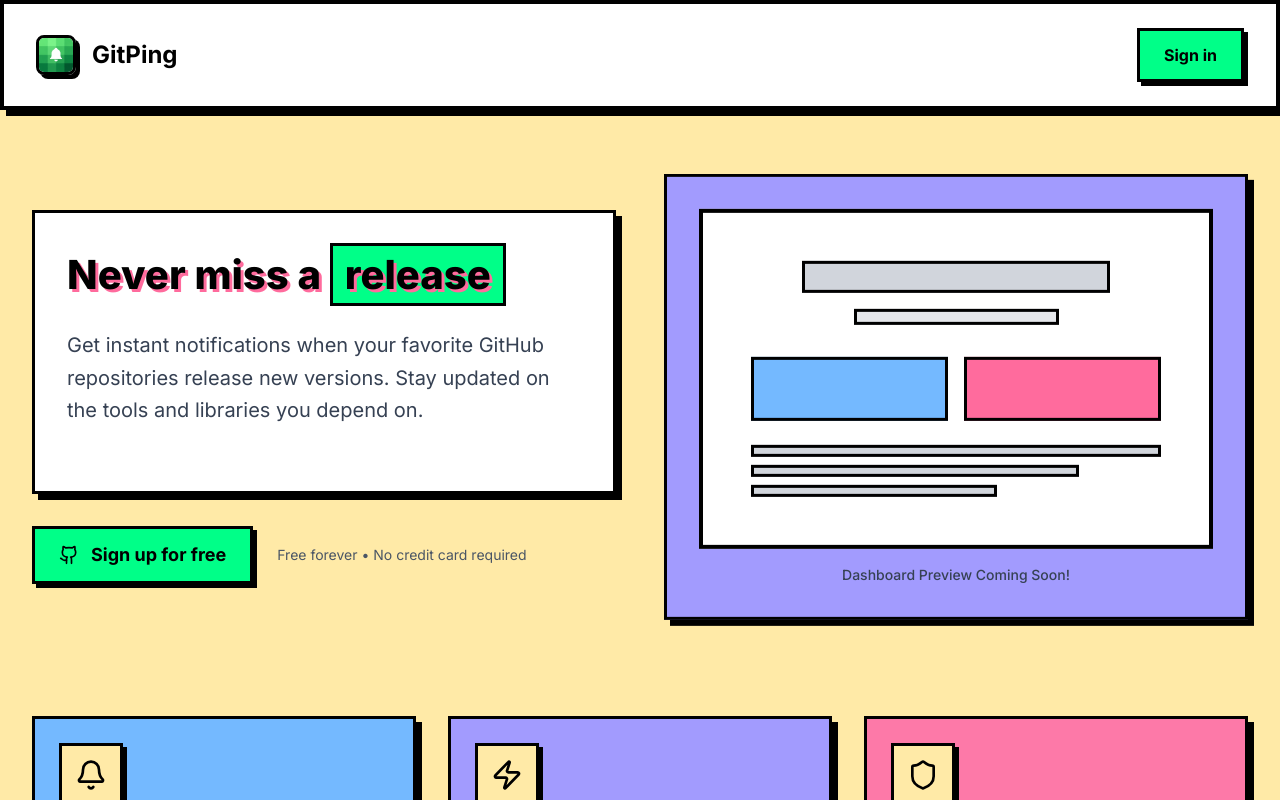
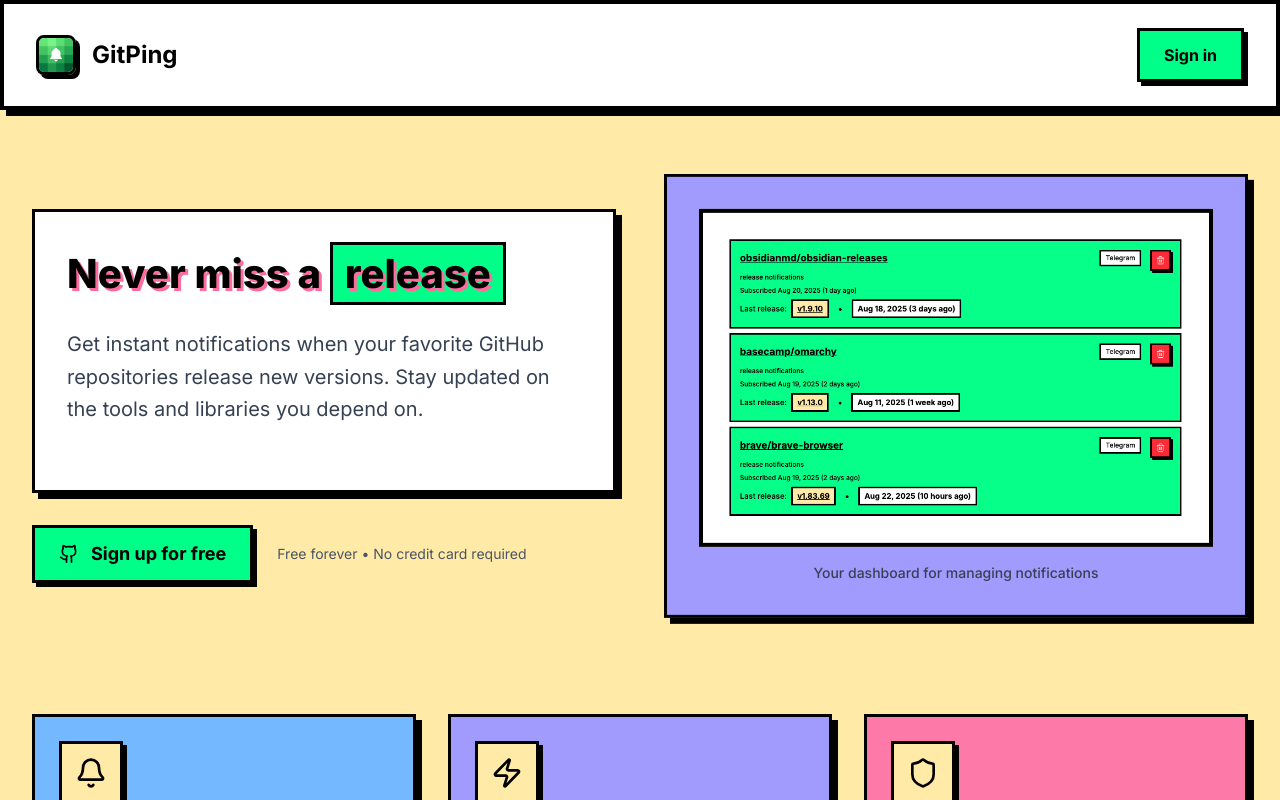
Before and after one commit to velvet-shark/gitping, a Next.js app in the folder web/: page / in a window 1280 px wide. Shown: the top 800 px of the page. Built offline with nearby package versions, Linux system fonts and the light colour scheme.

Commit message:
Add dashboard screenshot to homepage

```diff
--- a/web/src/app/page.tsx
+++ b/web/src/app/page.tsx
@@ -107,22 +107,16 @@
           {/* Right Column - Dashboard Preview */}
           <div className="relative">
             <div className="bg-brutal-purple brutal-card p-8 text-center brutal-float">
-              <div className="bg-white brutal-border-thick p-12 mb-4">
-                <div className="space-y-4">
-                  <div className="h-8 bg-gray-300 brutal-border w-3/4 mx-auto"></div>
-                  <div className="h-4 bg-gray-200 brutal-border w-1/2 mx-auto"></div>
-                  <div className="grid grid-cols-2 gap-4 mt-8">
-                    <div className="h-16 bg-brutal-blue brutal-border"></div>
-                    <div className="h-16 bg-brutal-pink brutal-border"></div>
-                  </div>
-                  <div className="space-y-2 mt-6">
-                    <div className="h-3 bg-gray-300 brutal-border"></div>
-                    <div className="h-3 bg-gray-300 brutal-border w-4/5"></div>
-                    <div className="h-3 bg-gray-300 brutal-border w-3/5"></div>
-                  </div>
-                </div>
+              <div className="bg-white brutal-border-thick p-4 mb-4">
+                <Image
+                  src="/gitping-dashboard.png"
+                  alt="GitPing Dashboard Preview"
+                  width={600}
+                  height={400}
+                  className="w-full h-auto rounded-lg"
+                />
               </div>
-              <p className="text-sm font-medium text-gray-700">Dashboard Preview Coming Soon!</p>
+              <p className="text-sm font-medium text-gray-700">Your dashboard for managing notifications</p>
             </div>
           </div>
         </div>
```
Also changed, not shown: web/public/gitping-dashboard.png (added).
